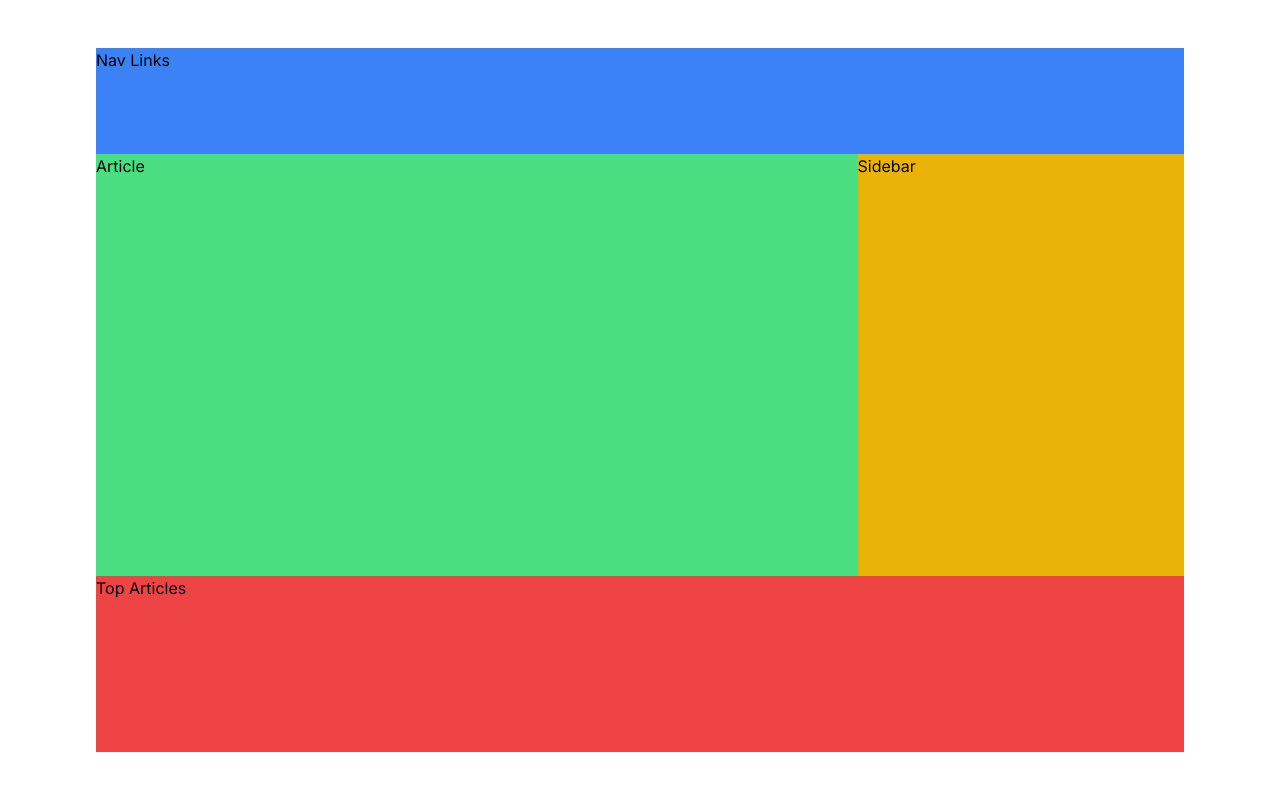
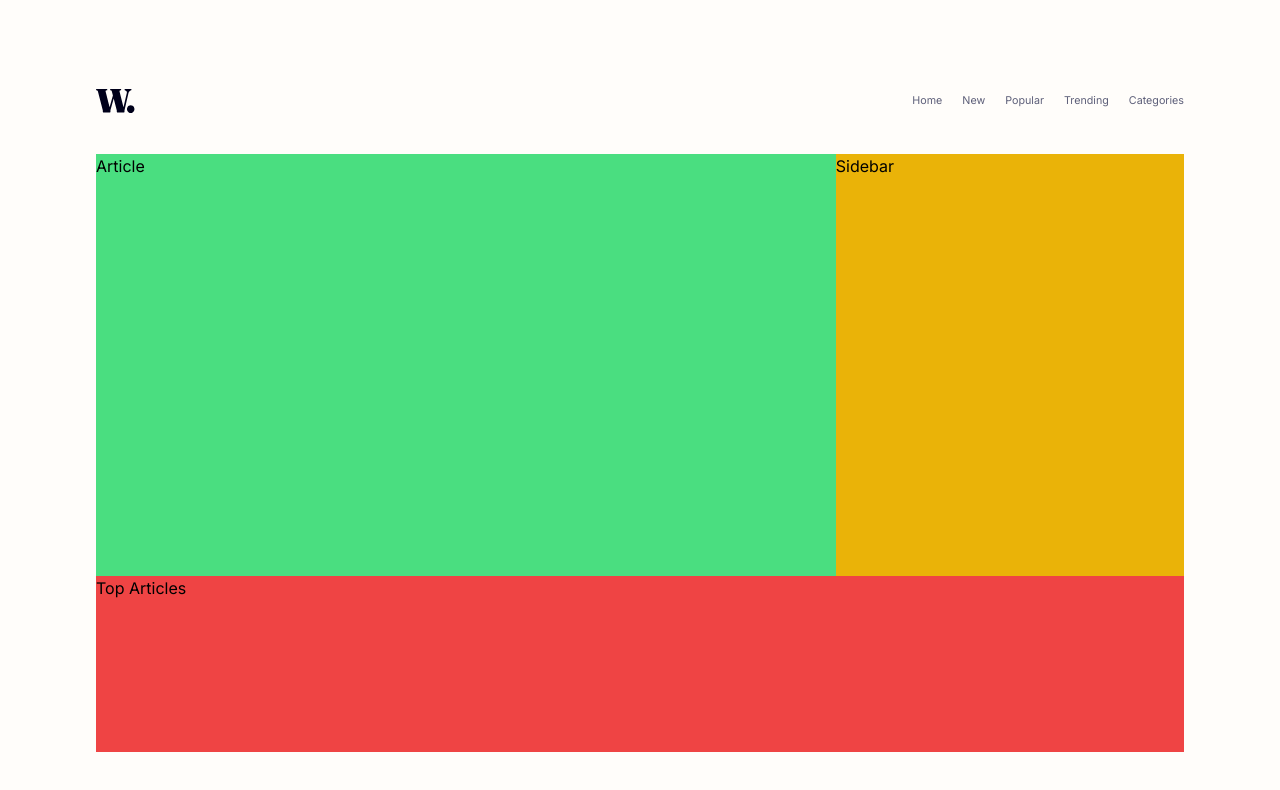
Before and after one commit to pkthunder87/news-homepage, a React (Vite) app: page / in a window 1280 px wide. Shown: the top 790 px of the page. Built offline with nearby package versions, Linux system fonts and the light colour scheme.

Commit message:
Feat: Add header/logo for desktop design

```diff
--- a/src/components/AppLayout.jsx
+++ b/src/components/AppLayout.jsx
@@ -5,7 +5,7 @@ import TopArticles from './TopArticles';
 
 function AppLayout() {
   return (
-    <div className="grid h-[200dvh] w-[100dvw] grid-cols-1 px-24 py-12 md:h-[100dvh] md:grid-cols-[70%_30%] md:grid-rows-[15%_60%_25%]">
+    <div className="grid h-[200dvh] w-[100dvw] grid-cols-1 px-24 py-12 md:h-[100dvh] md:grid-cols-[68%_32%] md:grid-rows-[15%_60%_25%]">
       <Header />
       <Article />
       <Sidebar />
--- a/src/components/Header.jsx
+++ b/src/components/Header.jsx
@@ -1,5 +1,26 @@
 function Header() {
-  return <div className="bg-blue-500 md:col-span-2">Nav Links</div>;
+  return (
+    <div className="col-span-2 flex items-center justify-between">
+      <img className="h-6" src="logo.svg" alt="logo" />
+      <li className="flex list-none gap-5 text-[.67rem] leading-4">
+        <ul className="cursor-pointer text-neutral-dark-grayish-blue hover:text-primary-soft-red">
+          Home
+        </ul>
+        <ul className="cursor-pointer text-neutral-dark-grayish-blue hover:text-primary-soft-red">
+          New
+        </ul>
+        <ul className="cursor-pointer text-neutral-dark-grayish-blue hover:text-primary-soft-red">
+          Popular
+        </ul>
+        <ul className="cursor-pointer text-neutral-dark-grayish-blue hover:text-primary-soft-red">
+          Trending
+        </ul>
+        <ul className="cursor-pointer text-neutral-dark-grayish-blue hover:text-primary-soft-red">
+          Categories
+        </ul>
+      </li>
+    </div>
+  );
 }
 
 export default Header;
--- a/src/index.css
+++ b/src/index.css
@@ -9,6 +9,6 @@
   }
 
   body {
-    @apply flex h-[100dvh] w-[100dvw] items-center justify-center bg-white antialiased;
+    @apply flex h-[100dvh] w-[100dvw] items-center justify-center bg-neutral-off-white antialiased;
   }
 }
```
